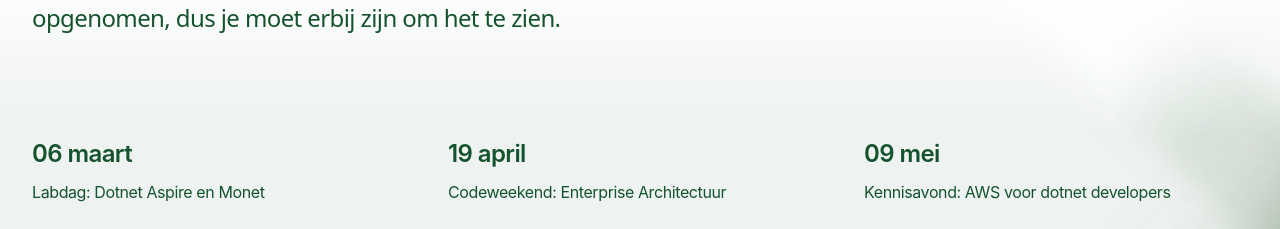
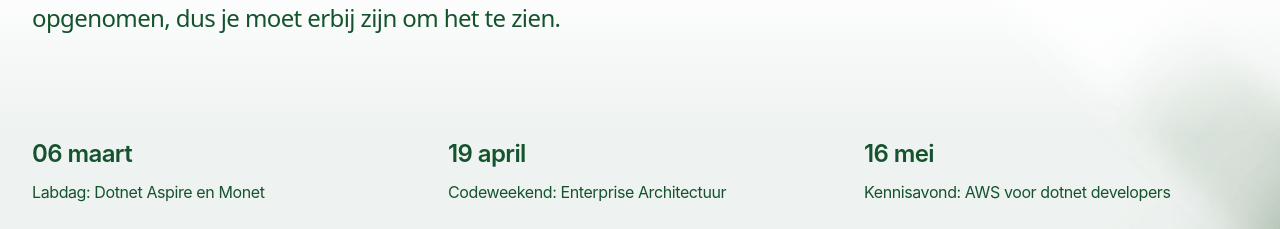
Before and after one commit to mlouage/XPRTZ.knowledge, a Next.js app: page / in a window 1280 px wide. Shown: the part 2160-2389 px from the top of the page. Built offline with nearby package versions, Linux system fonts and the light colour scheme.

Commit message:
mei update (#12)

```diff
--- a/src/components/Schedule.jsx
+++ b/src/components/Schedule.jsx
@@ -80,8 +80,8 @@
         ],
     },
     {
-        date: 'December',
-        dateTime: '2024-05-09',
+        date: 'Mei',
+        dateTime: '2024-05-16',
         summary:
             'Kennisavond: AWS voor dotnet developers',
             timeSlots: [
--- a/src/components/Speakers.jsx
+++ b/src/components/Speakers.jsx
@@ -63,7 +63,7 @@
   {
     name: 'Kennisavond',
     date: 'Mei',
-    dateTime: '2024-05-09',
+    dateTime: '2024-05-16',
     speakers: [
       {
         name: 'Martyn de Vries',
```
Also changed, not shown: package.json (+12 -12 lines).
